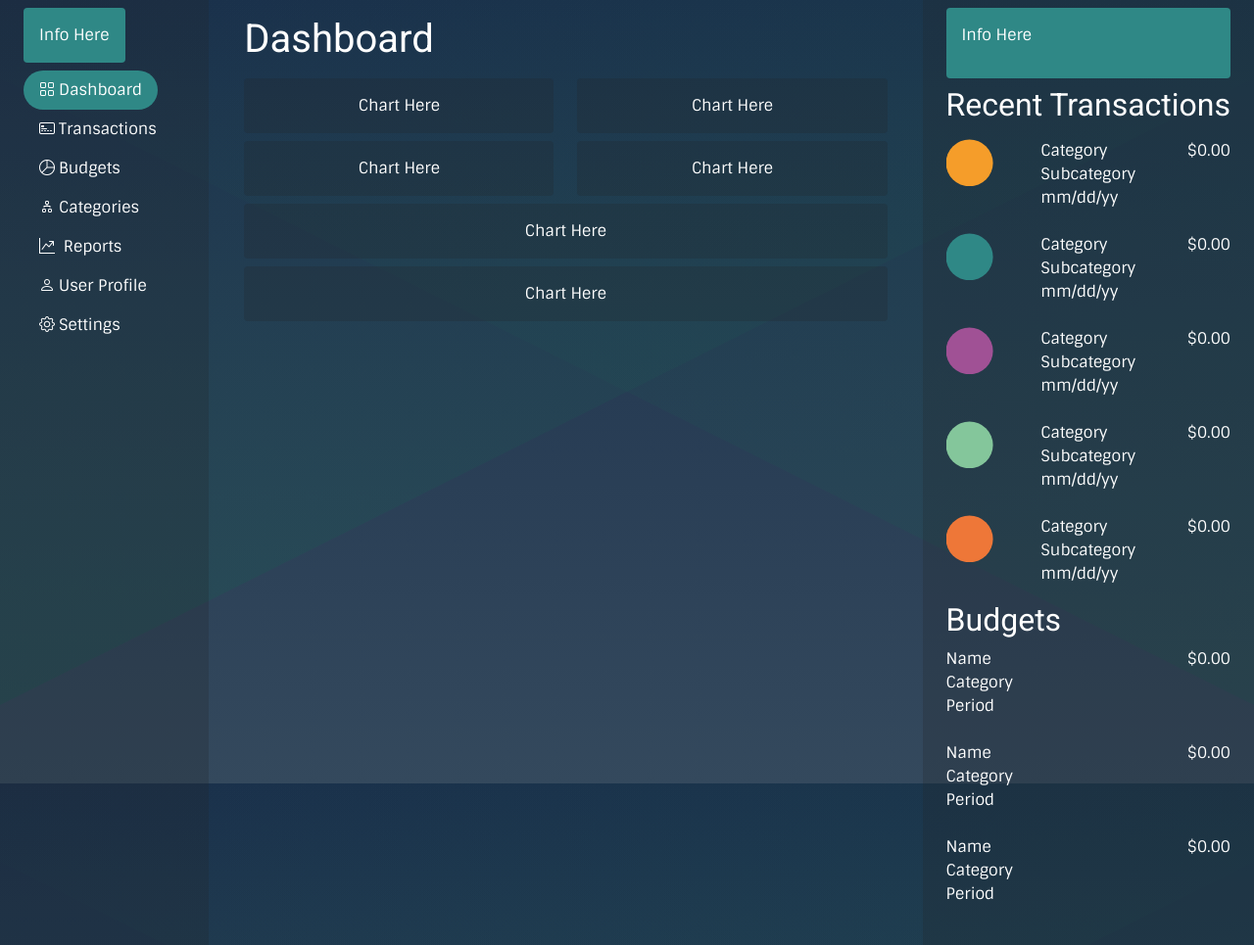
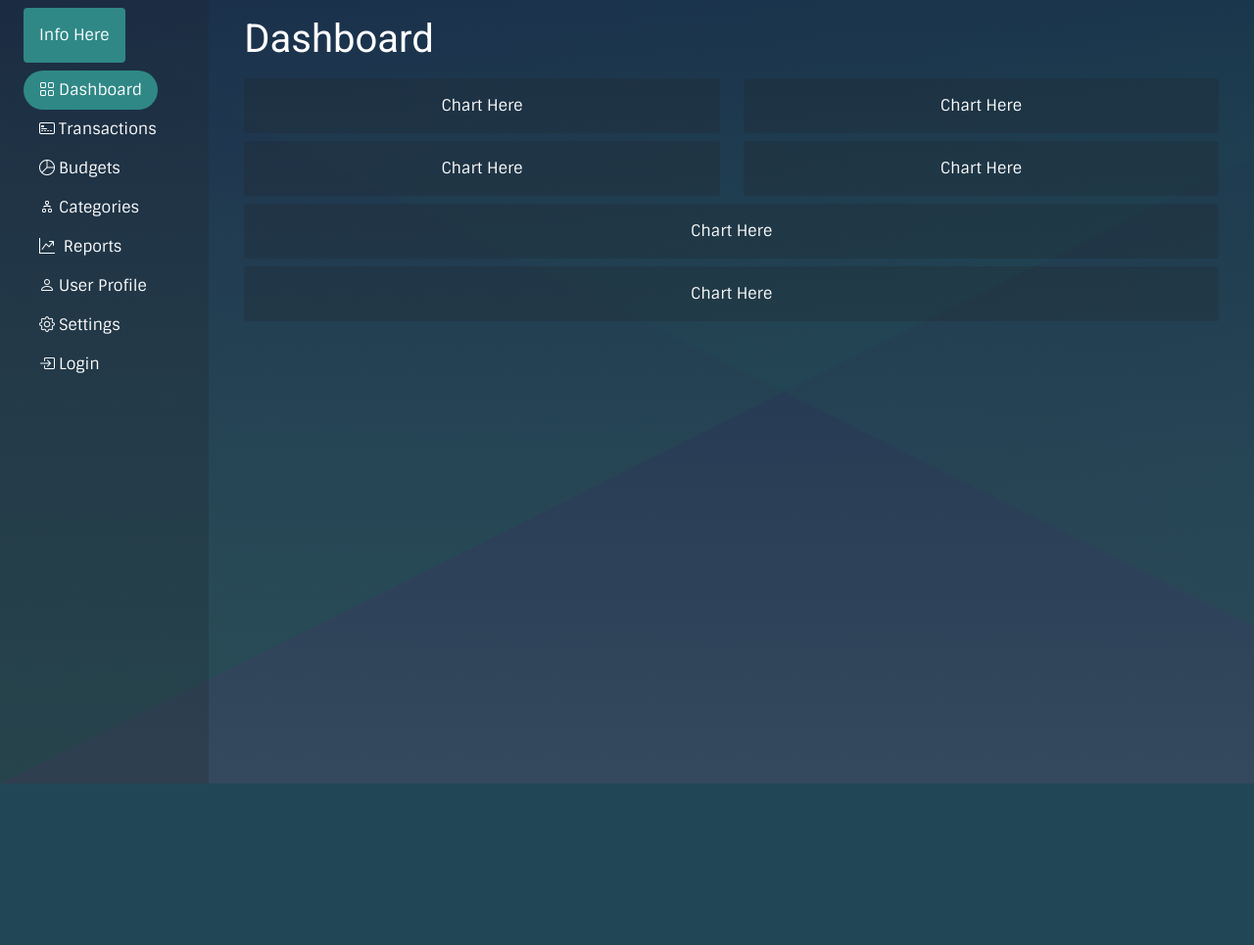
Before and after one commit to tkashi137/WEB4350_Capstone, a Django app: page /budget/reports/ in a window 1280 px wide. Shown: the whole page at 98% size. After the commit the page ends 800 px from the top, so only its background shows below. Run offline with Django 4.2, Linux system fonts and the light colour scheme; some libraries are stand-ins or nearby versions.

Commit message:
Minor style update

```diff
--- a/budget/templates/budget/base.html
+++ b/budget/templates/budget/base.html
@@ -105,6 +105,17 @@
                                     class="ms-1 d-none d-sm-inline text-white">Settings</span>
                             </a>
                         </li>
+                        <li>
+                            {% if user.is_authenticated %}
+                            <a href="{% url 'logout' %}" class="nav-link"><i
+                                    class="bi bi-box-arrow-left text-white"></i><span
+                                    class="ms-1 d-none d-sm-inline text-white">Logout</span></a>
+                            {% else %}
+                            <a href="{% url 'login' %}" class="nav-link"><i
+                                    class="bi bi-box-arrow-in-right text-white"></i><span
+                                    class="ms-1 d-none d-sm-inline text-white">Login</span></a>
+                            {% endif %}
+                        </li>
                     </ul>
                 </div>
             </div>
--- a/budget/templates/budget/dashboard.html
+++ b/budget/templates/budget/dashboard.html
@@ -60,7 +60,7 @@
         </div>
     </div>
 </div>
-<div class="d-none d-sm-block d-sm-none d-md-block d-md-none d-lg-block col-auto px-sm-2 px-0 bg-dark bg-opacity-25">
+{% comment %}<div class="d-none d-sm-block d-sm-none d-md-block d-md-none d-lg-block col-auto px-sm-2 px-0 bg-dark bg-opacity-25">
     <div class="d-flex flex-column px-3 pt-2 text-white min-vh-100">
         <div style="background-color: #2F8886" class="card text-white h-100">
             <div class="card-body">
@@ -69,8 +69,7 @@
         </div>
         <div class="row mt-2">
             <h2>Recent Transactions</h2>
-            {% comment %}
-            {% for transaction in transactions_list %}
+                        {% for transaction in transactions_list %}
             <ul>
                 <li>{{ transaction.description }}</li>
                 <li>{{ transaction.label }}</li>
@@ -78,7 +77,7 @@
                 <li>{{ transaction.date }}</li>
             </ul>
 
-            {% endfor %}{% endcomment %}
+            {% endfor %}
         </div>
         <div class="row mt-2">
             <div class="col">
@@ -180,6 +179,6 @@
             </div>
         </div>
     </div>
-</div>
+</div>{% endcomment %}
 
 {% endblock %}
```
